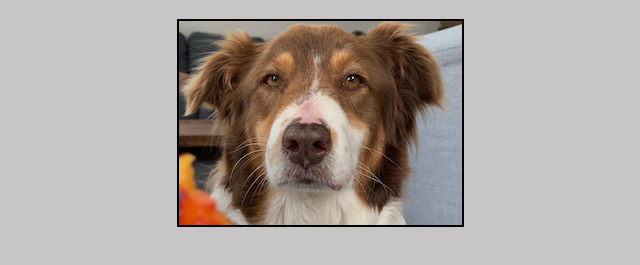
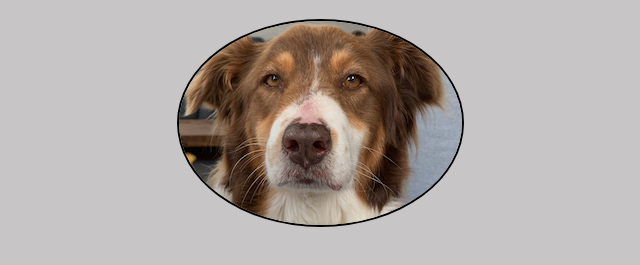
Before and after one commit to Cleooooooooooooooo/PROJET, a plain HTML site: page index.html in a window 1280 px wide. Shown: the part 61-326 px from the top of the page, without its empty margins (320-960 px from the left). Drawn offline with Linux system fonts and the light colour scheme.

Commit message:
modification sur photo et forme arrondi

```diff
--- a/css/style.css
+++ b/css/style.css
@@ -10,5 +10,5 @@ h1 {
     display: block;
     margin: auto;
     border: 2px solid black;
-    border-radius: ;
+    border-radius: 75%;
 }
```
